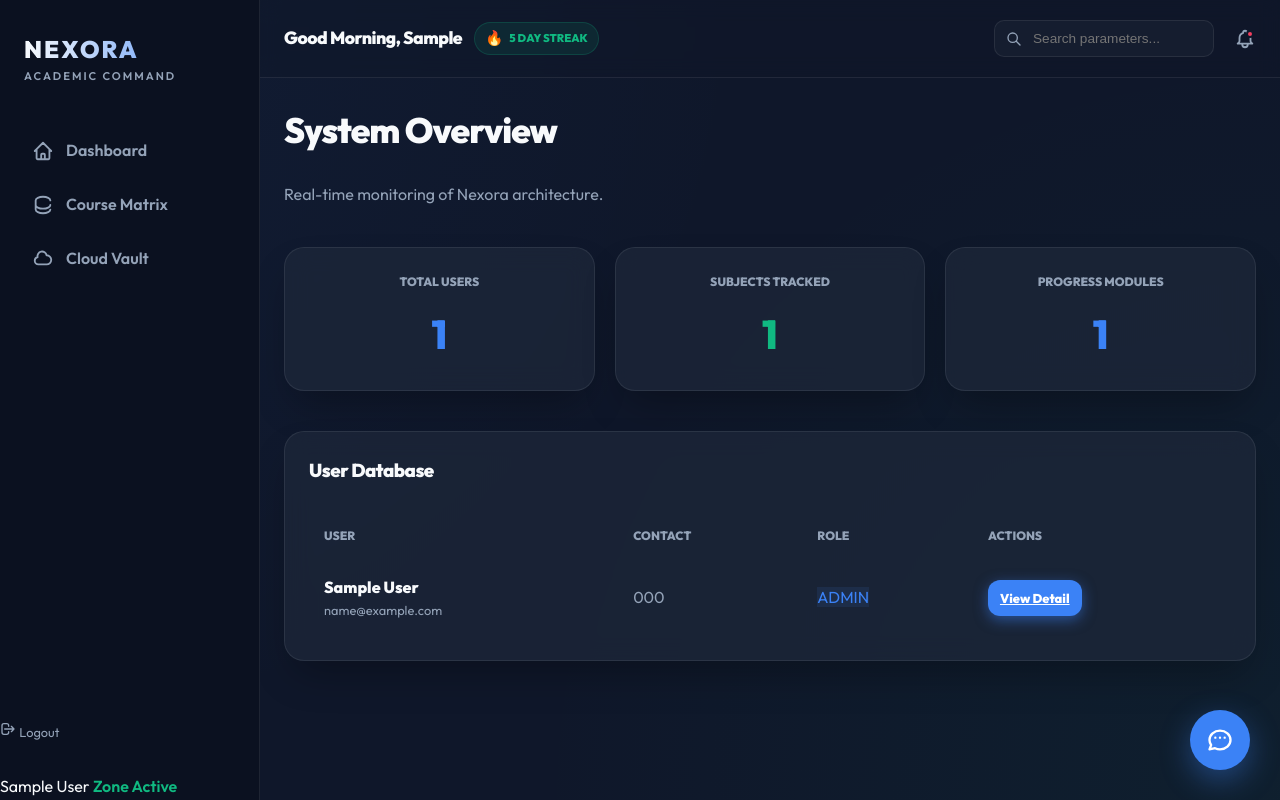
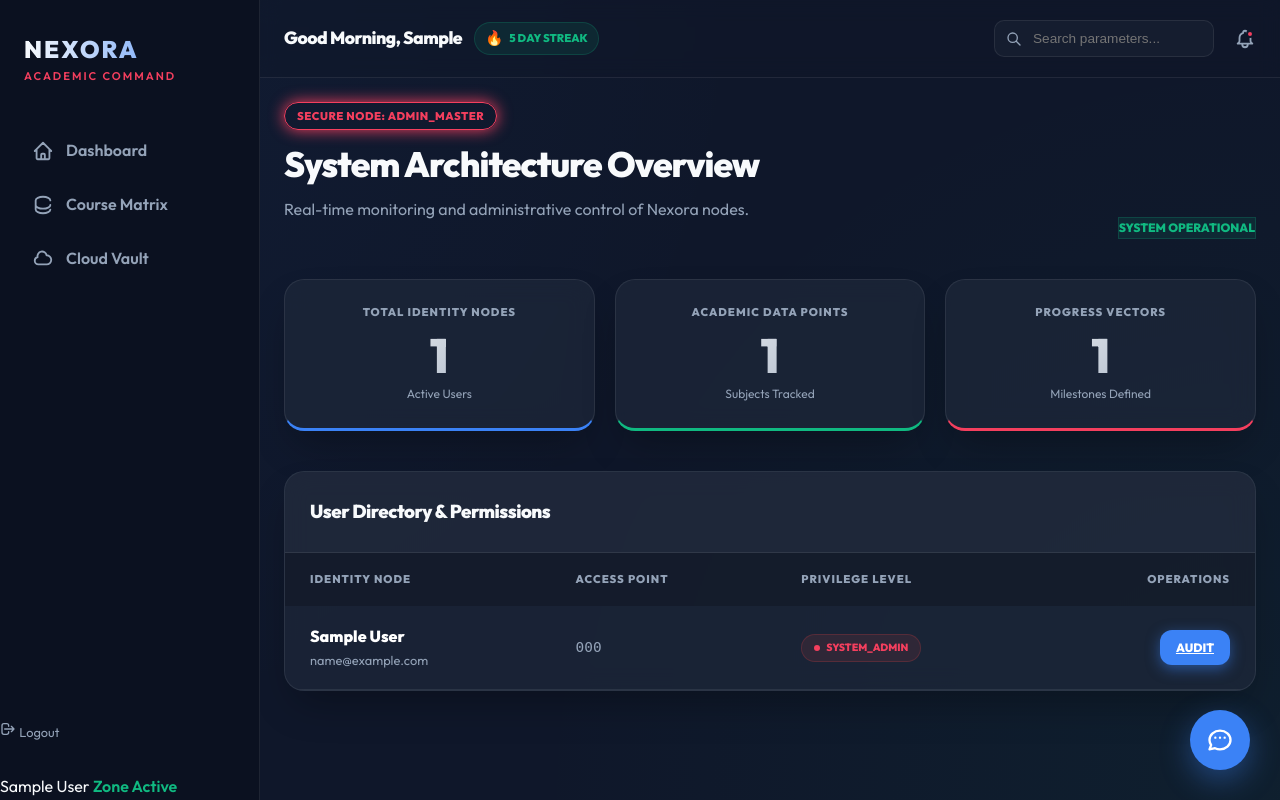
Before and after one commit to hemanthragipindi/grade-predictor, a Flask app: page /admin/dashboard in a window 1280 px wide. Run offline with Flask 3, Linux system fonts and the light colour scheme; a user stored in the database is signed in; tables that the repository leaves empty hold one stand-in row (values such as "Sample post"); grey boxes marked "Sample" are stand-in pictures.

Commit message:
Corrected Admin/User branding and enhanced student dashboard features

```diff
--- a/frontend/templates/admin/dashboard.html
+++ b/frontend/templates/admin/dashboard.html
@@ -1,62 +1,83 @@
 {% extends "layout.html" %}
 
-{% block title %}Admin Control Center - Nexora{% endblock %}
+{% block title %}Academic Command Center - Nexora{% endblock %}
 
 {% block content %}
 <div class="container animate-in">
-    <div style="margin-bottom: 40px;">
-        <h1 style="font-size: 2.2rem; font-weight: 850; letter-spacing: -1px;">System Overview</h1>
-        <p style="color: var(--text-muted);">Real-time monitoring of Nexora architecture.</p>
+    <!-- Header Section -->
+    <header class="dashboard-header" style="margin-bottom: 40px; display: flex; justify-content: space-between; align-items: flex-end;">
+        <div class="header-main">
+            <div class="tier-indicator" style="margin-bottom: 8px;">
+                <span class="badge badge-glow" style="background: var(--grade-f)20; color: var(--grade-f); border: 1px solid var(--grade-f);">
+                    SECURE NODE: ADMIN_MASTER
+                </span>
             </div>
+            <h1 class="page-title" style="margin: 0; font-size: 2.2rem; letter-spacing: -1px;">System Architecture Overview</h1>
+            <p style="color: var(--text-muted); margin-top: 5px;">Real-time monitoring and administrative control of Nexora nodes.</p>
+        </div>
+        <div style="text-align: right;">
+            <div class="status-badge" style="background: rgba(16, 185, 129, 0.1); color: var(--grade-o); border: 1px solid rgba(16, 185, 129, 0.2); font-size: 0.75rem; font-weight: 800;">SYSTEM OPERATIONAL</div>
+        </div>
+    </header>
 
     <!-- System Stats -->
-    <div style="display: grid; grid-template-columns: repeat(3, 1fr); gap: 20px; margin-bottom: 40px;">
-        <div class="panel" style="text-align: center;">
-            <div style="font-size: 0.75rem; color: var(--text-muted); font-weight: 800; text-transform: uppercase; margin-bottom: 10px;">Total Users</div>
-            <div style="font-size: 2.5rem; font-weight: 900; color: var(--primary);">{{ stats.total_users }}</div>
+    <div class="responsive-grid" style="grid-template-columns: repeat(3, 1fr); gap: 20px; margin-bottom: 40px;">
+        <div class="panel" style="text-align: center; border-bottom: 3px solid var(--primary);">
+            <div style="font-size: 0.7rem; color: var(--text-muted); font-weight: 800; text-transform: uppercase; letter-spacing: 1px; margin-bottom: 10px;">Total Identity Nodes</div>
+            <div class="text-gradient" style="font-size: 3rem; font-weight: 900; line-height: 1;">{{ stats.total_users }}</div>
+            <div style="font-size: 0.75rem; color: var(--text-muted); margin-top: 5px;">Active Users</div>
         </div>
-        <div class="panel" style="text-align: center;">
-            <div style="font-size: 0.75rem; color: var(--text-muted); font-weight: 800; text-transform: uppercase; margin-bottom: 10px;">Subjects Tracked</div>
-            <div style="font-size: 2.5rem; font-weight: 900; color: var(--secondary);">{{ stats.total_subjects }}</div>
+        <div class="panel" style="text-align: center; border-bottom: 3px solid var(--secondary);">
+            <div style="font-size: 0.7rem; color: var(--text-muted); font-weight: 800; text-transform: uppercase; letter-spacing: 1px; margin-bottom: 10px;">Academic Data Points</div>
+            <div class="text-gradient" style="font-size: 3rem; font-weight: 900; line-height: 1;">{{ stats.total_subjects }}</div>
+            <div style="font-size: 0.75rem; color: var(--text-muted); margin-top: 5px;">Subjects Tracked</div>
         </div>
-        <div class="panel" style="text-align: center;">
-            <div style="font-size: 0.75rem; color: var(--text-muted); font-weight: 800; text-transform: uppercase; margin-bottom: 10px;">Progress Modules</div>
-            <div style="font-size: 2.5rem; font-weight: 900; color: var(--primary);">{{ stats.total_progress }}</div>
+        <div class="panel" style="text-align: center; border-bottom: 3px solid var(--grade-f);">
+            <div style="font-size: 0.7rem; color: var(--text-muted); font-weight: 800; text-transform: uppercase; letter-spacing: 1px; margin-bottom: 10px;">Progress Vectors</div>
+            <div class="text-gradient" style="font-size: 3rem; font-weight: 900; line-height: 1;">{{ stats.total_progress }}</div>
+            <div style="font-size: 0.75rem; color: var(--text-muted); margin-top: 5px;">Milestones Defined</div>
         </div>
     </div>
 
     <!-- User Management Table -->
-    <div class="panel">
-        <h3 style="margin-bottom: 25px; font-weight: 850;">User Database</h3>
+    <div class="panel" style="overflow: hidden; padding: 0;">
+        <div style="padding: 25px; border-bottom: 1px solid var(--panel-border); background: rgba(255,255,255,0.02);">
+            <h3 style="margin: 0; font-weight: 850; letter-spacing: -0.5px;">User Directory & Permissions</h3>
+        </div>
+        <div style="overflow-x: auto;">
             <table style="width: 100%; border-collapse: collapse;">
                 <thead>
-                <tr style="text-align: left; border-bottom: 1px solid var(--border);">
-                    <th style="padding: 15px; color: var(--text-muted); font-size: 0.75rem; font-weight: 800; text-transform: uppercase;">User</th>
-                    <th style="padding: 15px; color: var(--text-muted); font-size: 0.75rem; font-weight: 800; text-transform: uppercase;">Contact</th>
-                    <th style="padding: 15px; color: var(--text-muted); font-size: 0.75rem; font-weight: 800; text-transform: uppercase;">Role</th>
-                    <th style="padding: 15px; color: var(--text-muted); font-size: 0.75rem; font-weight: 800; text-transform: uppercase;">Actions</th>
+                    <tr style="text-align: left; background: rgba(0,0,0,0.2);">
+                        <th style="padding: 18px 25px; color: var(--text-muted); font-size: 0.7rem; font-weight: 850; text-transform: uppercase; letter-spacing: 1px;">Identity Node</th>
+                        <th style="padding: 18px 25px; color: var(--text-muted); font-size: 0.7rem; font-weight: 850; text-transform: uppercase; letter-spacing: 1px;">Access Point</th>
+                        <th style="padding: 18px 25px; color: var(--text-muted); font-size: 0.7rem; font-weight: 850; text-transform: uppercase; letter-spacing: 1px;">Privilege Level</th>
+                        <th style="padding: 18px 25px; color: var(--text-muted); font-size: 0.7rem; font-weight: 850; text-transform: uppercase; letter-spacing: 1px; text-align: right;">Operations</th>
                     </tr>
                 </thead>
                 <tbody>
                     {% for user in users %}
-                <tr style="border-bottom: 1px solid var(--border);">
-                    <td style="padding: 15px;">
-                        <div style="font-weight: 700;">{{ user.name }}</div>
+                    <tr style="border-bottom: 1px solid var(--panel-border); transition: 0.3s;" onmouseover="this.style.background='rgba(59,130,246,0.03)'" onmouseout="this.style.background='transparent'">
+                        <td style="padding: 18px 25px;">
+                            <div style="font-weight: 700; font-size: 1rem; color: #fff;">{{ user.name }}</div>
                             <div style="font-size: 0.8rem; color: var(--text-muted);">{{ user.email }}</div>
                         </td>
-                    <td style="padding: 15px; color: var(--text-muted);">{{ user.mobile }}</td>
-                    <td style="padding: 15px;">
+                        <td style="padding: 18px 25px; color: var(--text-muted); font-family: monospace; font-size: 0.9rem;">{{ user.mobile }}</td>
+                        <td style="padding: 18px 25px;">
                             {% if user.is_admin %}
-                        <span class="status-badge" style="background: rgba(59, 130, 246, 0.1); color: var(--primary);">ADMIN</span>
+                            <span style="display: inline-flex; align-items: center; gap: 6px; padding: 5px 12px; background: rgba(239, 68, 68, 0.1); color: var(--grade-f); border-radius: 100px; font-size: 0.65rem; font-weight: 850; border: 1px solid rgba(239, 68, 68, 0.2);">
+                                <span style="width: 6px; height: 6px; background: var(--grade-f); border-radius: 50%;"></span> SYSTEM_ADMIN
+                            </span>
                             {% else %}
-                        <span class="status-badge" style="background: rgba(255,255,255,0.05); color: var(--text-muted);">USER</span>
+                            <span style="display: inline-flex; align-items: center; gap: 6px; padding: 5px 12px; background: rgba(59, 130, 246, 0.1); color: var(--primary); border-radius: 100px; font-size: 0.65rem; font-weight: 850; border: 1px solid rgba(59, 130, 246, 0.2);">
+                                <span style="width: 6px; height: 6px; background: var(--primary); border-radius: 50%;"></span> DATA_USER
+                            </span>
                             {% endif %}
                         </td>
-                    <td style="padding: 15px;">
-                        <div style="display: flex; gap: 10px;">
-                            <a href="{{ url_for('admin.view_user', user_id=user.id) }}" class="btn-primary" style="padding: 8px 12px; font-size: 0.8rem;">View Detail</a>
+                        <td style="padding: 18px 25px; text-align: right;">
+                            <div style="display: flex; gap: 10px; justify-content: flex-end;">
+                                <a href="{{ url_for('admin.view_user', user_id=user.id) }}" class="btn-primary" style="padding: 8px 16px; font-size: 0.75rem; font-weight: 850;">AUDIT</a>
                                 {% if not user.is_admin %}
-                            <a href="{{ url_for('admin.make_admin', user_id=user.id) }}" class="btn-primary" style="padding: 8px 12px; font-size: 0.8rem; background: var(--secondary);">Promote</a>
+                                <a href="{{ url_for('admin.make_admin', user_id=user.id) }}" class="btn-primary" style="padding: 8px 16px; font-size: 0.75rem; font-weight: 850; background: var(--secondary);">ELEVATE</a>
                                 {% endif %}
                             </div>
                         </td>
@@ -66,4 +87,5 @@
             </table>
         </div>
     </div>
+</div>
 {% endblock %}
--- a/frontend/templates/components/cloud_upload.html
+++ b/frontend/templates/components/cloud_upload.html
@@ -1,15 +1,15 @@
 <!-- Cloud Upload Component -->
 <div class="panel" style="margin-top: 25px;">
     <div class="section-header" style="margin-bottom: 15px;">
-        <h3 style="margin: 0; font-size: 0.9rem; color: var(--text-main);">Cloud Artifact Upload</h3>
+        <h3 style="margin: 0; font-size: 0.9rem; color: var(--text-main);">Quick Vault Upload</h3>
         <div class="line"></div>
     </div>
     <div style="display: flex; flex-direction: column; align-items: center; padding: 20px; border: 2px dashed var(--border); border-radius: 12px; background: rgba(255,255,255,0.02);">
         <svg width="32" height="32" fill="none" stroke="currentColor" viewBox="0 0 24 24" style="color: var(--secondary); margin-bottom: 10px;"><path stroke-linecap="round" stroke-linejoin="round" stroke-width="2" d="M7 16a4 4 0 01-.88-7.903A5 5 0 1115.9 6L16 6a5 5 0 011 9.9M15 13l-3-3m0 0l-3 3m3-3v12"></path></svg>
-        <p style="font-size: 0.8rem; color: var(--text-muted); margin-bottom: 15px;">Securely store Images, Videos, or PDFs in the cloud</p>
+        <p style="font-size: 0.8rem; color: var(--text-muted); margin-bottom: 15px;">Securely store notes, assignments, or study material</p>
 
         <input type="file" id="cloud-file-input" style="display: none;" onchange="handleCloudUpload(this)">
-        <button onclick="document.getElementById('cloud-file-input').click()" class="btn-primary" id="upload-btn" style="padding: 10px 25px;">Select & Upload Artifact</button>
+        <button onclick="document.getElementById('cloud-file-input').click()" class="btn-primary" id="upload-btn" style="padding: 10px 25px;">Select & Upload File</button>
 
         <div id="upload-status" style="margin-top: 15px; font-size: 0.75rem; display: none;"></div>
     </div>
--- a/frontend/templates/components/sidebar.html
+++ b/frontend/templates/components/sidebar.html
@@ -3,7 +3,11 @@
     <div class="sidebar-header">
         <div class="architect-brand">
             <p class="top">NEXORA</p>
-            <p class="sub">Academic Command</p>
+            {% if current_user.is_admin %}
+            <p class="sub" style="color: var(--grade-f); letter-spacing: 2px;">Academic Command</p>
+            {% else %}
+            <p class="sub" style="color: var(--primary);">Student Nexus</p>
+            {% endif %}
         </div>
     </div>
     <nav class="sidebar-nav">
```
Also changed, not shown: backend/routes/academic.py (+7 -0 lines), frontend/templates/dashboard.html (+32 -18 lines). Lines whose indentation alone changed are shown as unchanged.
